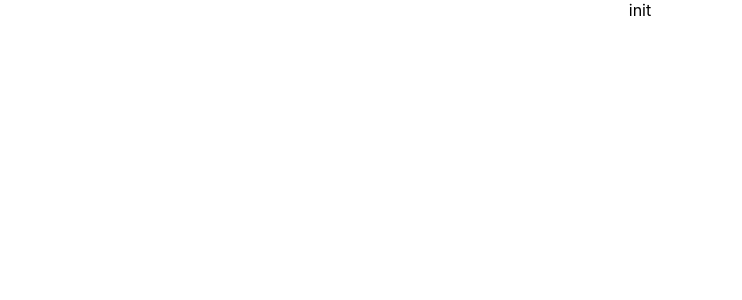
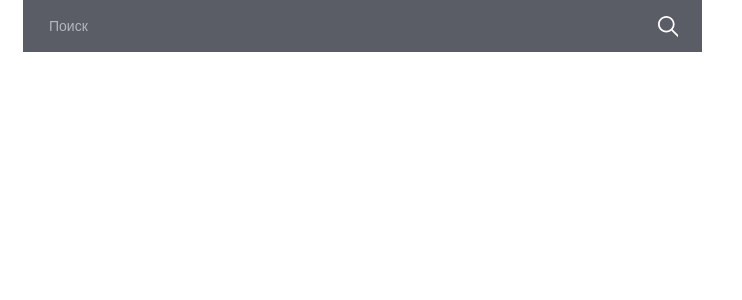
Before and after one commit to AlertDSG/placeholder-test, a React (Create React App) app: page / in a window 1280 px wide. Shown: the top 300 px of the page, without its empty margins (0-742 px from the left). Built offline with nearby package versions, Linux system fonts and the light colour scheme.

Commit message:
feat: add input component

```diff
--- a/src/App.css
+++ b/src/App.css
@@ -1,38 +1,46 @@
-.App {
-  text-align: center;
+h1,h2,h3,h4,h5,h6 {
+  font-size: inherit;
+  font-weight: inherit;
+}
+ul,
+ol,
+li {
+  list-style: none;
+  padding: 0;
+}
+img {
+  vertical-align: top;
+}
+a {
+  text-decoration: none;
+  color: inherit;
+}
+html,
+body {
+  width: 100%;
+  height: 100%;
+  scroll-behavior: smooth;
+  font-family: 'Roboto', sans-serif;
+}
+button {
+  cursor: pointer;
 }
 
-.App-logo {
-  height: 40vmin;
-  pointer-events: none;
+@import url('https://fonts.googleapis.com/css2?family=Roboto:wght@300;400;500;700&display=swap');
+
+:root {
+  --primary-dark-coor: #474955;
+  --second-dark-color: #5A5C66;
+  --text-color: #474955;
+  --second-text-color: #B2B7BF;
 }
 
-@media (prefers-reduced-motion: no-preference) {
-  .App-logo {
-    animation: App-logo-spin infinite 20s linear;
-  }
-}
 
-.App-header {
-  background-color: #282c34;
-  min-height: 100vh;
+.container {
+  max-width: 1234px;
+  margin: 0 auto;
+  min-height: 100%;
+  overflow: hidden;
   display: flex;
   flex-direction: column;
-  align-items: center;
-  justify-content: center;
-  font-size: calc(10px + 2vmin);
-  color: white;
 }
-
-.App-link {
-  color: #61dafb;
-}
-
-@keyframes App-logo-spin {
-  from {
-    transform: rotate(0deg);
-  }
-  to {
-    transform: rotate(360deg);
-  }
-}
--- a/src/App.tsx
+++ b/src/App.tsx
@@ -1,9 +1,10 @@
 import './App.css';
+import { Input } from './components/input/Input';
 
-function App() {
+const App = () => {
   return (
-    <div className="App">
-      init
+    <div className="container">
+      <Input placeholder='Поиск'/>
     </div>
   );
 }
--- /dev/null
+++ b/src/components/input/Input.module.css
@@ -0,0 +1,36 @@
+.container {
+    background: var(--second-dark-color);
+    width: 100%;
+    height: 52px;
+    display: flex;
+    justify-content: space-between;
+    align-items: center;
+    padding: 0 24px;
+}
+
+.input {
+    background: transparent;
+    color: var(--second-text-color);
+    font-size: 14px;
+    font-weight: 400;
+    width: 100%;
+    height: 100%;
+    outline: none;
+    border: none;
+}
+
+.input::placeholder{
+    color: var(--second-text-color);
+}
+
+@media (min-width: 660px) {
+    .container {
+        background: var(--second-dark-color);
+        width: 631px;
+        height: 52px;
+        display: flex;
+        justify-content: space-between;
+        align-items: center;
+        padding: 0 24px;
+    }
+}
--- /dev/null
+++ b/src/components/input/Input.tsx
@@ -0,0 +1,28 @@
+import {useState, ChangeEvent} from 'react';
+import styles from './Input.module.css';
+import SearchSvgComponent from '../svg-components/SearchSvgComponent';
+
+type PropsType = {
+    placeholder: string
+}
+
+export const Input = ({placeholder}: PropsType) => {
+    const [value, setValue] = useState('');
+
+    const onChangeInputHandler = (event: ChangeEvent<HTMLInputElement>) => {
+        setValue(event.target.value)
+    }
+
+    return (
+        <div className={styles.container}>
+            <input
+                type="text"
+                value={value}
+                placeholder={placeholder}
+                className={styles.input}
+                onChange={onChangeInputHandler}/>
+            <SearchSvgComponent/>
+        </div>
+
+    );
+};
--- /dev/null
+++ b/src/components/svg-components/SearchSvgComponent.tsx
@@ -0,0 +1,24 @@
+
+import { SVGProps } from "react"
+const SearchSvgComponent = (props: SVGProps<SVGSVGElement>) => (
+  <svg
+    xmlns="http://www.w3.org/2000/svg"
+    width="21px"
+    height="21px"
+    fill="none"
+    {...props}
+  >
+    <g clipPath="url(#a)">
+      <path
+        fill="#fff"
+        d="m20.735 19.496-6.025-6.03a8.14 8.14 0 0 0 1.902-5.233c0-4.536-3.722-8.224-8.302-8.224C3.731.009 0 3.7 0 8.237s3.723 8.225 8.302 8.225a8.324 8.324 0 0 0 5.156-1.782l6.046 6.047a.848.848 0 0 0 1.231 0 .848.848 0 0 0 0-1.231ZM1.765 8.237c0-3.563 2.935-6.46 6.537-6.46s6.537 2.897 6.537 6.46c0 3.564-2.935 6.46-6.537 6.46s-6.537-2.9-6.537-6.46Z"
+      />
+    </g>
+    <defs>
+      <clipPath id="a">
+        <path fill="#fff" d="M0 0h21v21H0z" />
+      </clipPath>
+    </defs>
+  </svg>
+)
+export default SearchSvgComponent
```
Also changed, not shown: src/assets/search-svgrepo-com 1.svg (added).
